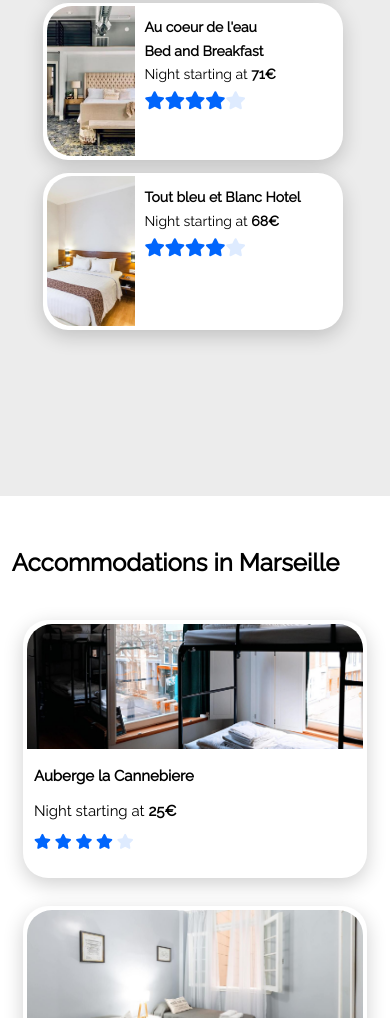
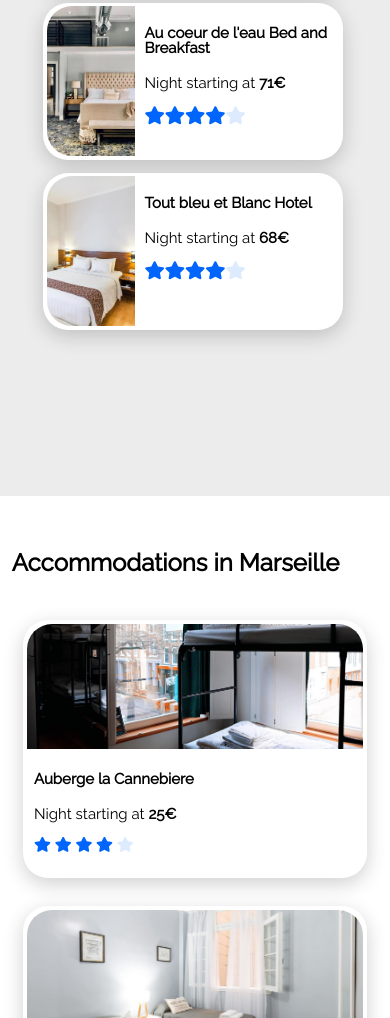
Before and after one commit to MailMaaan/OCP2, a plain HTML site: page index.html in a window 390 px wide. Shown: the part 982-2000 px from the top of the page. Drawn offline with Linux system fonts and the light colour scheme.

Commit message:
Changed some specifications on media query

```diff
--- a/index.css
+++ b/index.css
@@ -65,7 +65,7 @@ form i:last-child {
     }
 }
 
-@media only screen and (max-width: 767px) {
+@media only screen and (min-width: 320px) and (max-width: 767px) {
     main {
         margin: 0%;
     }
@@ -122,7 +122,7 @@ form i:last-child {
     'logo . . . . . . . . . item3 item2 item1';
 }
 
-@media only screen and (max-width: 767px) {
+@media only screen and (min-width: 320px) and (max-width: 767px) {
     .grid-container-nav {
         display: grid;
         grid-template-areas:
@@ -228,7 +228,7 @@ form i:last-child {
 
 .card {
     height: 250px;
-    line-height: 5px;
+    line-height: 15px;
     background-color: white;
     border-radius: 25px;
     padding: 1% 1% 1% 1%;
@@ -267,7 +267,7 @@ form i:last-child {
     }
 }
 
-@media only screen and (max-width: 767px) {
+@media only screen and (min-width: 320px) and (max-width: 767px) {
     .accommodations {
         height: 100%;
         width: 100%;
@@ -282,6 +282,7 @@ form i:last-child {
 
     .card {
         margin-bottom: 5px;
+        font-size: 15px;
     }
 
     .cards {
@@ -351,7 +352,6 @@ form i:last-child {
         margin: 1% 1% 2% 1%;
         width: auto;
         height: auto;
-        justify-content: space-around;
     }
 }
 
@@ -367,7 +367,7 @@ form i:last-child {
     }
 }
 
-@media only screen and (max-width: 767px) {
+@media only screen and (min-width: 320px) and (max-width: 767px) {
     .most-popular {
         width: 100%;
         border-radius: 25px;
@@ -378,7 +378,7 @@ form i:last-child {
 
     .card-aside {
         line-height: 10px;
-        font-size: 14px;
+        font-size: 15px;
     }
 }
 
@@ -397,7 +397,7 @@ form i:last-child {
 
 .cards-aside {
     text-align: left;
-    line-height: 5px;
+    line-height: 15px;
     padding-left: 10px;
 }
 
@@ -484,7 +484,7 @@ form i:last-child {
     object-fit: cover;
 }
 
-@media only screen and (max-width: 767px) {
+@media only screen and (min-width: 320px) and (max-width: 767px) {
     .card-activity.gi1 img {
         height: 80%;
     }
@@ -505,7 +505,7 @@ form i:last-child {
     object-fit: cover;
 }
 
-@media only screen and (max-width: 767px) {
+@media only screen and (min-width: 320px) and (max-width: 767px) {
     .grid-container {
         display: flex;
         flex-direction: column;
@@ -561,7 +561,7 @@ footer {
   margin-left: 40px;
 }
 
-@media only screen and (max-width: 767px) {
+@media only screen and (min-width: 320px) and (max-width: 767px) {
     .footer-container {
         display: flex;
         flex-direction: column;
--- a/index.html
+++ b/index.html
@@ -214,8 +214,7 @@
                     <div class="card-aside">
                         <img src="images/hebergements/4_small/aw-creative-VGs8z60yT2c-unsplash.jpg" alt="">
                         <div class="cards-aside">
-                            <h4><b>Au coeur de l'eau</b></h4>
-                            <h4><b>Bed and Breakfast</b></h4>
+                            <h4><b>Au coeur de l'eau Bed and Breakfast</b></h4>
                             <p>Night starting at <b class="price_1">71€</b> </p>
                             <div class="rating">
                                 <i class="fas fa-star active"></i>
```
